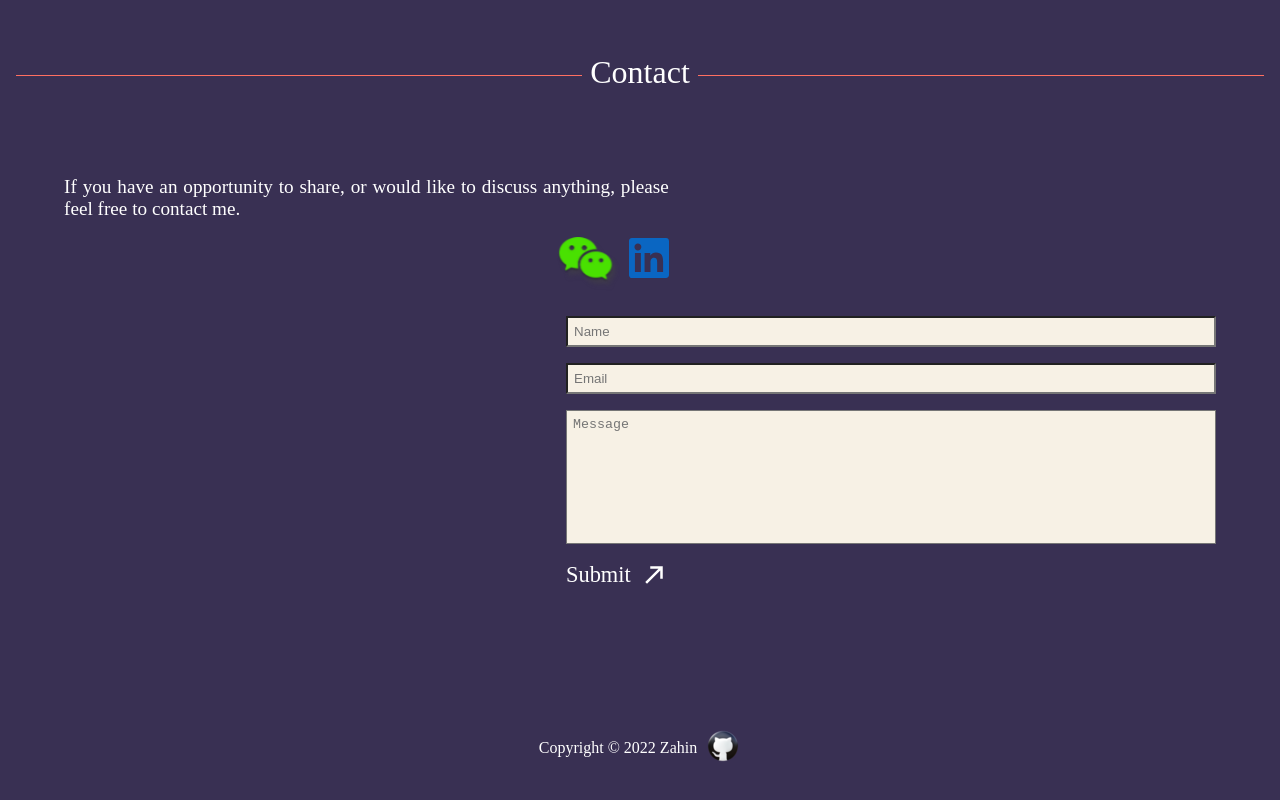
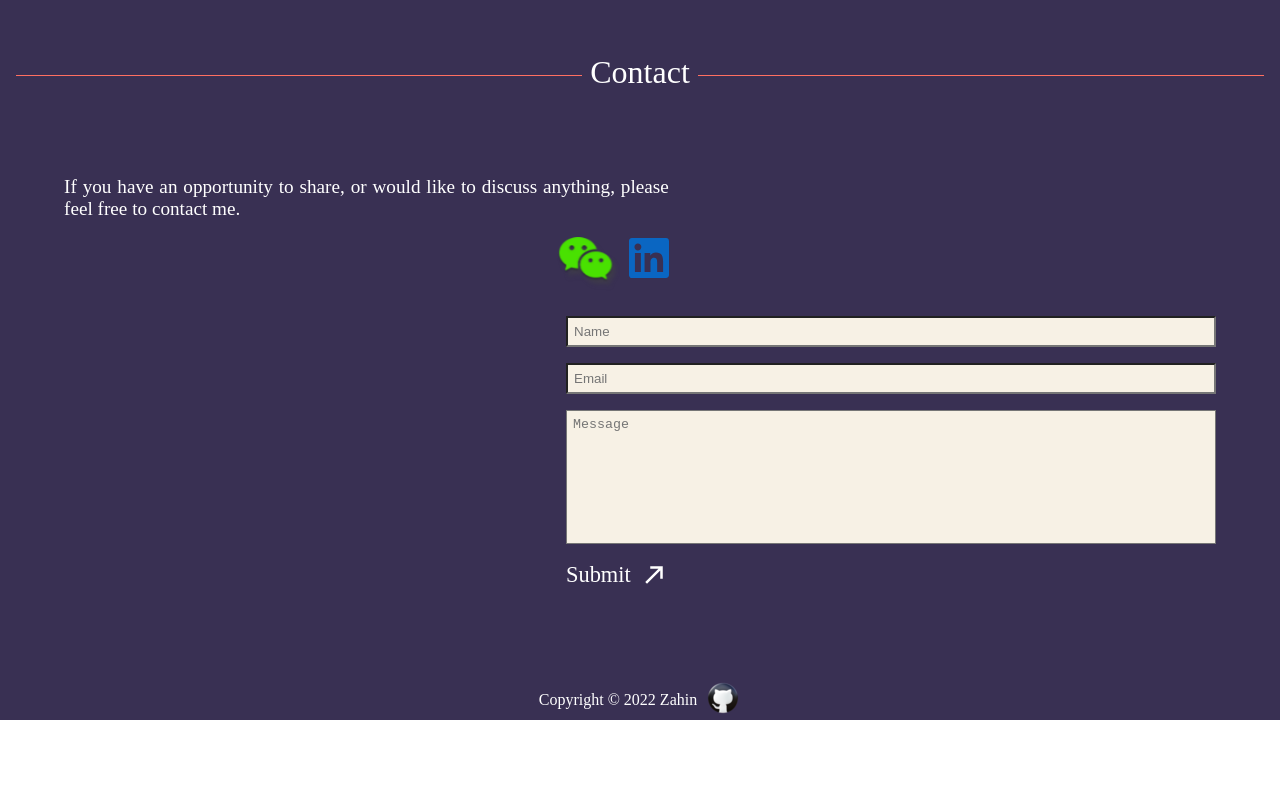
Before and after one commit to Wase-Zahin/portfolio, a React (Create React App) app: page / in a window 1280 px wide. Shown: the part 5036-5836 px from the top of the page. After the commit the page ends 5756 px from the top, so only its background shows below. Built offline with nearby package versions, Linux system fonts and the light colour scheme.

Commit message:
footer styles

```diff
--- a/src/App.css
+++ b/src/App.css
@@ -163,6 +163,4 @@ footer {
     gap: 0.5rem;
     color: white;
     background: #393053;
-
-    padding: 3rem;
 }
```
